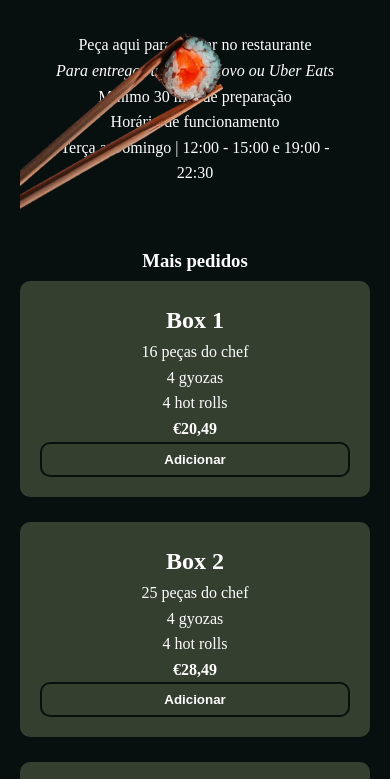
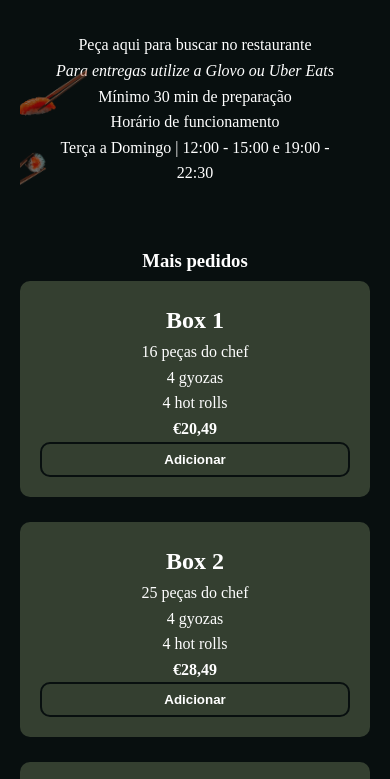
Before and after one commit to davidbtimoteopt/daiya-sushi-takeaway, a website: page index.html in a window 390 px wide. Shown: the part 200-979 px from the top of the page. Drawn offline with Linux system fonts and the light colour scheme.

Commit message:
Adjusting the header images for mobile

```diff
--- a/style.css
+++ b/style.css
@@ -64,6 +64,21 @@ header h1 {
     text-transform: uppercase;
     color: white;
     margin-bottom: 50px;
+}
+
+@media (max-width: 600px) {
+    .left {
+        height: 30%;
+        left: -10%;
+        opacity: 0.5;
+    }
+
+    .right {
+        height: 30%;
+        left: -10%;
+        opacity: 0.5;
+    }
+
 }
 
 .most-ordered {
```
Also changed, not shown: printscreens/mobile website.jpeg (added).
